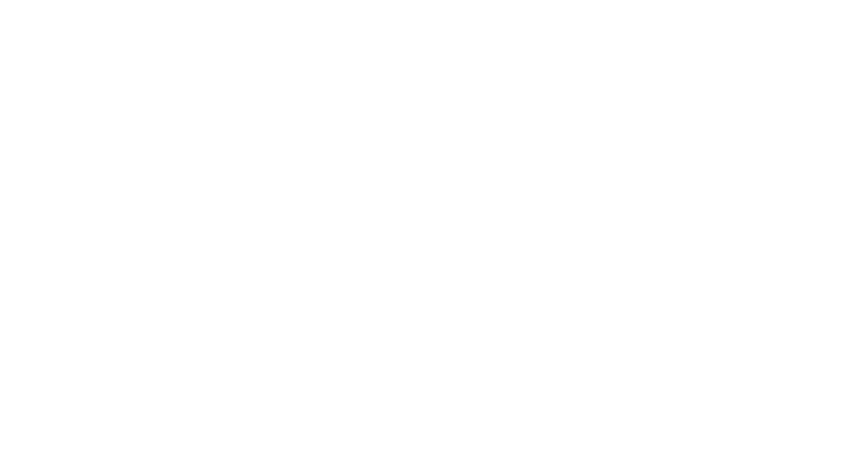
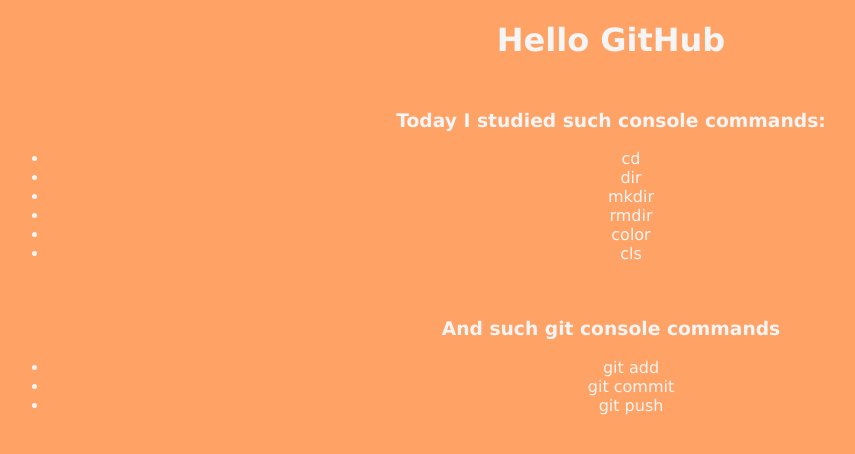
Before and after one commit to shisimo/MyFirstRepository, a plain HTML site: page index.html in a window 1280 px wide. Shown: the whole page, without its empty margins (29-884 px from the left). Drawn offline with Linux system fonts and the light colour scheme.

Commit message:
Created webpage structure and style

```diff
--- a/index.html
+++ b/index.html
@@ -4,8 +4,28 @@
     <meta charset="UTF-8">
     <meta name="viewport" content="width=device-width, initial-scale=1.0">
     <title>Document</title>
+    <link rel="stylesheet" href="style.css">
 </head>
 <body>
-
+    <h1>Hello GitHub</h1>
+    <div id="h36">
+        <h3>Today I studied such console commands:</h3>
+        <ul>
+            <li>cd</li>
+            <li>dir</li>
+            <li>mkdir</li>
+            <li>rmdir</li>
+            <li>color</li>
+            <li>cls</li>
+        </ul>
+    </div>
+    <div id="h33">
+        <h3>And such git console commands</h3>
+        <ul>
+            <li>git add</li>
+            <li>git commit</li>
+            <li>git push</li>
+        </ul>
+    </div>
 </body>
 </html>
--- /dev/null
+++ b/style.css
@@ -0,0 +1,10 @@
+body {
+    background-color: rgb(255, 162, 102);
+    text-align: center;
+    color: whitesmoke;
+    font-family: Verdana, Geneva, Tahoma, sans-serif;
+}
+
+#h33, #h36{
+   padding: 10px 30px;
+}
```
